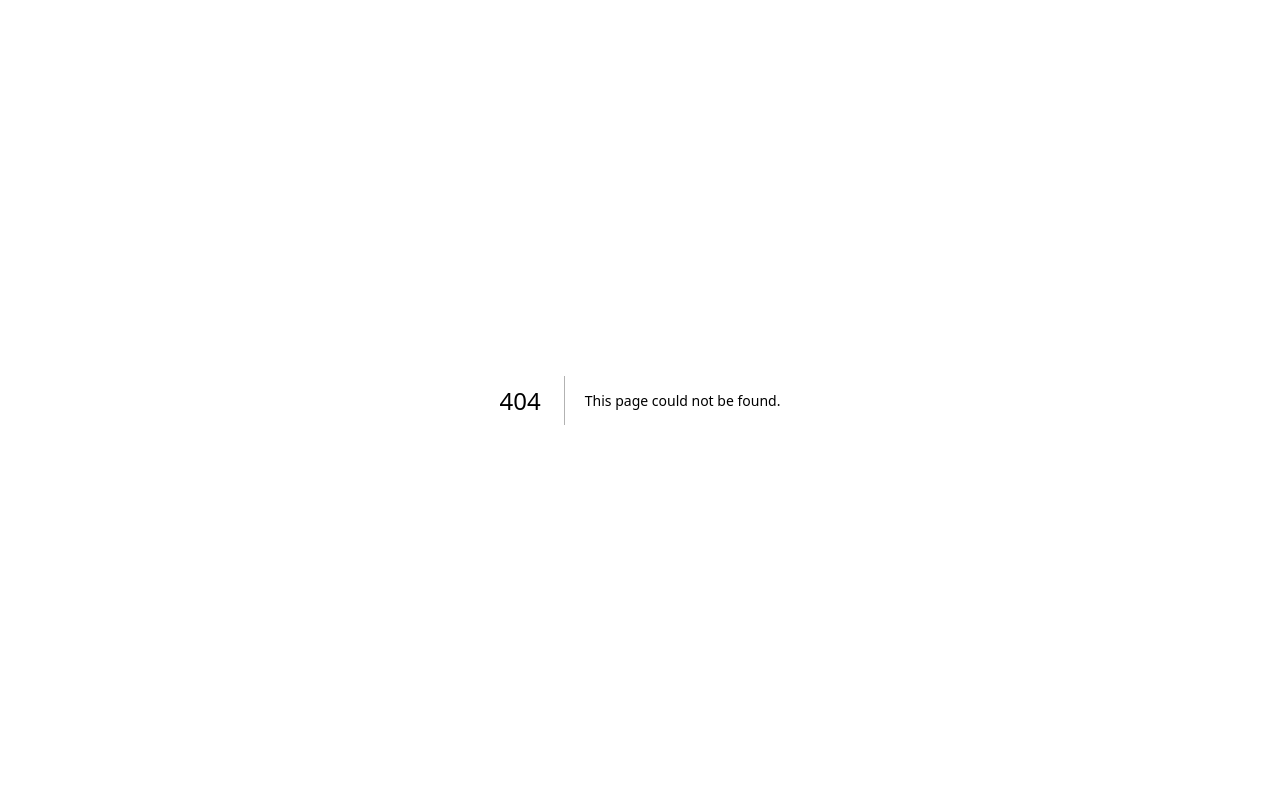
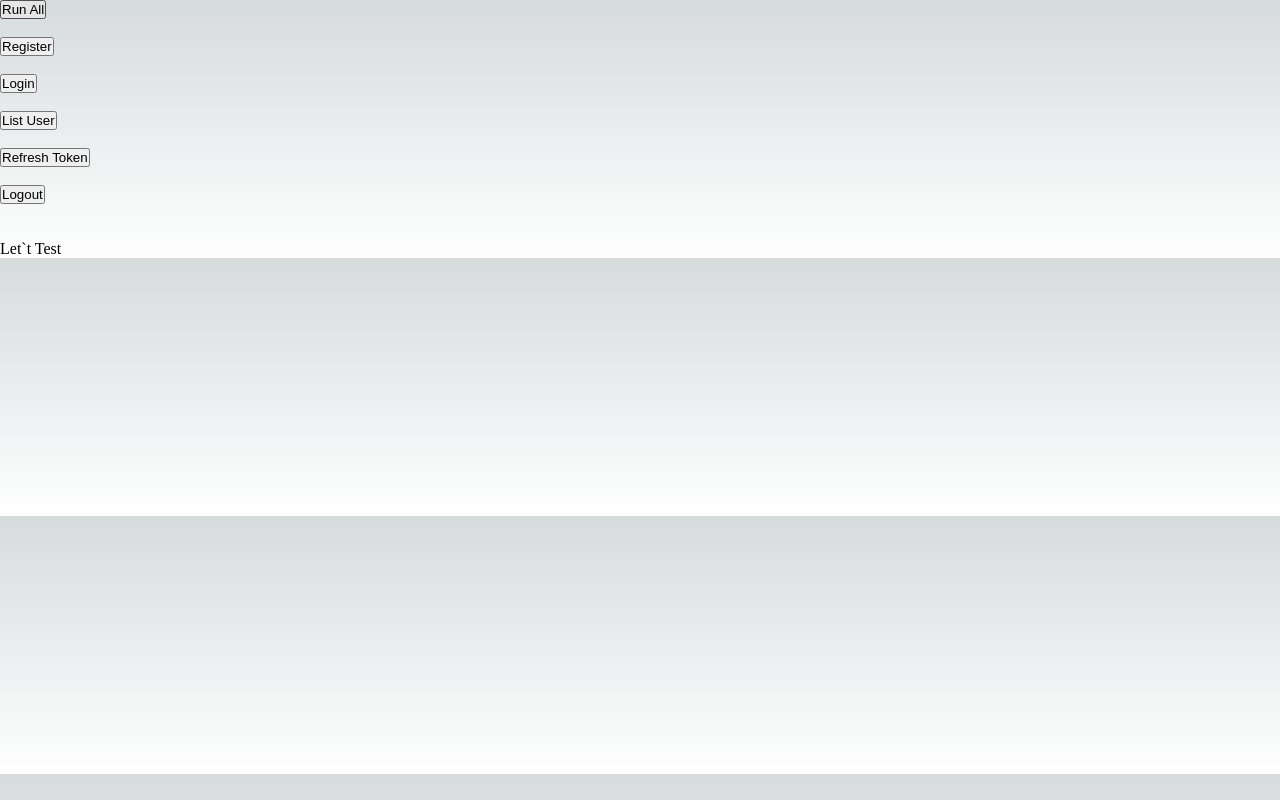
Before and after one commit to cakrads/next-auth-server-and-client, a Next.js app: page /test-all-api in a window 1280 px wide. Before the commit this address had no page. Built offline with nearby package versions, Linux system fonts and the light colour scheme; no server answers.

Commit message:
feat: add page to test all api flow

```diff
--- /dev/null
+++ b/src/pages/test-all-api.tsx
@@ -0,0 +1,138 @@
+import { getCookie } from "cookies-next";
+import { useEffect, useState } from "react";
+import Link from "next/link";
+
+import { AuthClient, HttpClient, HttpResult } from "@src/libs/httpclient";
+import { AUTH_CONFIG, END_POINT, URL_API } from "@src/configs";
+
+import {
+  TAuthData,
+  TLoginResponse,
+  TRefreshTokenResponse,
+  TUserListReponse,
+} from "types/*";
+
+const useAction = () => {
+  const [httpclient, setHttpclient] = useState<HttpClient>(
+    new HttpClient(URL_API)
+  );
+  const [auth, setAuth] = useState<TAuthData>({} as TAuthData);
+
+  // const setCookies = () => {
+  //   const authClient = new AuthClient();
+  //   authClient.setTokenToCookies(auth.accessToken, auth.refreshToken);
+  // };
+
+  useEffect(() => {
+    console.log(auth.accessToken);
+    console.log(auth.refreshToken);
+  }, [auth]);
+
+  const setHtttpclient = () => {
+    const authClient = new AuthClient();
+    setHttpclient(new HttpClient(URL_API, { maxAttempts: 1, authClient }));
+  };
+
+  const user = {
+    email: "cakra.ds@gmail.com",
+    password: "1231231231",
+  };
+
+  const register = async () => {
+    await httpclient.post(END_POINT.AUTH.REGISTER, user);
+    console.log("");
+    console.log("");
+    console.log("================");
+    console.log("");
+    console.log("register success");
+  };
+
+  const login = async () => {
+    const response: HttpResult<TLoginResponse> =
+      await httpclient.post<TLoginResponse>(END_POINT.AUTH.LOGIN, user);
+    setAuth(response.getValueOrThrow().data);
+    // no need set Cookies cause has been set in server
+    // setCookies();
+    console.log("Login Result", response.getValueOrThrow().data);
+    setHtttpclient();
+  };
+
+  const getListUser = async () => {
+    console.log({ httpclient });
+    const response: HttpResult<TUserListReponse> =
+      await httpclient.get<TUserListReponse>(END_POINT.USER.LIST);
+    const result = response.getValueOrThrow();
+    console.log("user list", result.data);
+  };
+
+  const refreshToken = async () => {
+    const refreshToken = getCookie(AUTH_CONFIG.COOKIE_REFRESH_TOKEN_NAME);
+    const response: HttpResult<TRefreshTokenResponse> =
+      await httpclient.post<TRefreshTokenResponse>(
+        END_POINT.AUTH.REFRESH_TOKEN,
+        { refreshToken }
+      );
+    setAuth(response.getValueOrThrow().data);
+    console.log("RefreshToken Result", response.getValueOrThrow().data);
+  };
+
+  const logout = async () => {
+    await httpclient.delete<TRefreshTokenResponse>(END_POINT.AUTH.LOGOUT, {
+      refreshToken: auth.refreshToken,
+    });
+    setAuth({} as TAuthData);
+    console.log("logout success");
+  };
+
+  return {
+    auth,
+    register,
+    login,
+    getListUser,
+    refreshToken,
+    logout,
+  };
+};
+
+const HitAllAPIPage = () => {
+  const { register, login, getListUser, refreshToken, logout } = useAction();
+
+  const runAll = async () => {
+    try {
+      await register();
+      await login();
+      await getListUser();
+      await refreshToken();
+      await logout();
+    } catch (error) {
+      console.log(error);
+    }
+  };
+
+  return (
+    <>
+      <button onClick={runAll}>Run All</button>
+      <br />
+      <br />
+      <button onClick={register}>Register</button>
+      <br />
+      <br />
+      <button onClick={login}>Login</button>
+      <br />
+      <br />
+      <button onClick={getListUser}>List User</button>
+      <br />
+      <br />
+      <button onClick={refreshToken}>Refresh Token</button>
+      <br />
+      <br />
+      <button onClick={logout}>Logout</button>
+      <br />
+      <br />
+      <br />
+      <Link href="/register">Let`t Test</Link>
+    </>
+  );
+};
+
+export default HitAllAPIPage;
```
